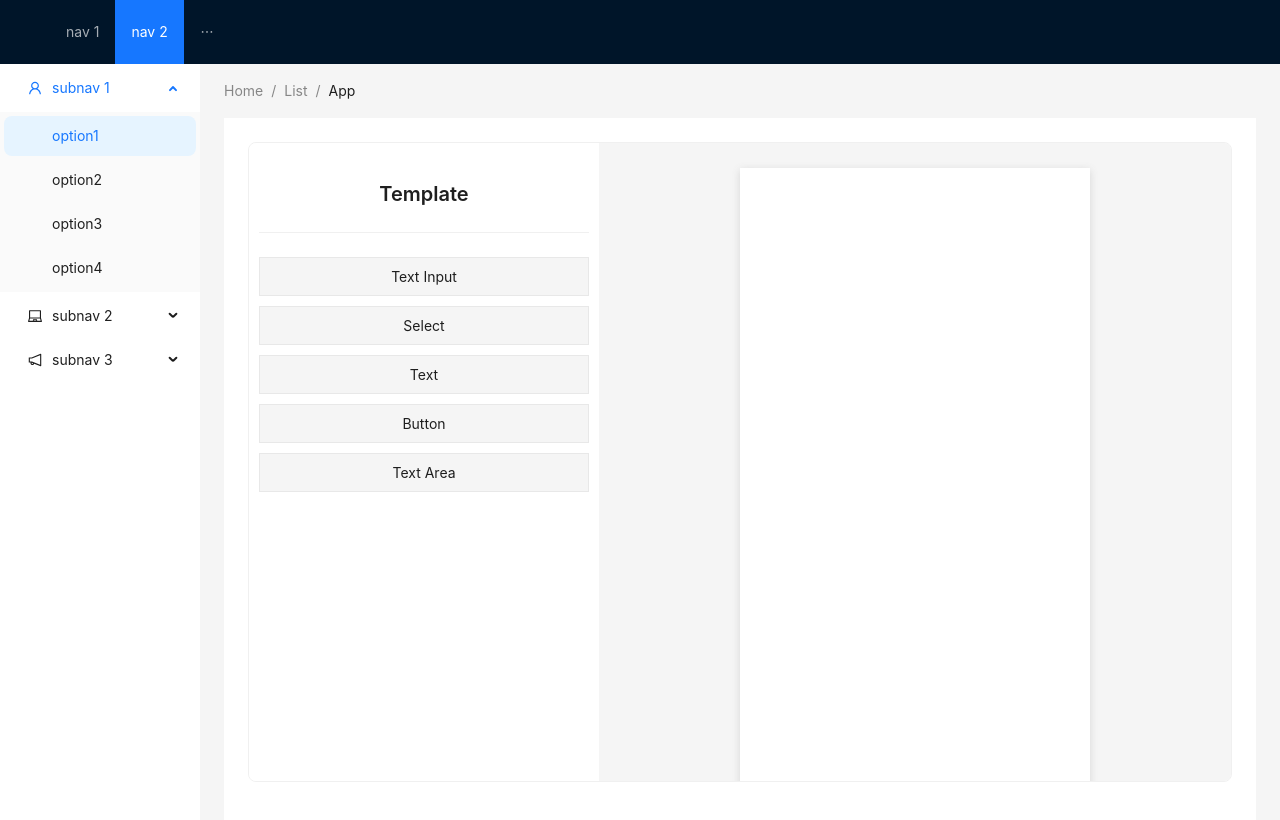
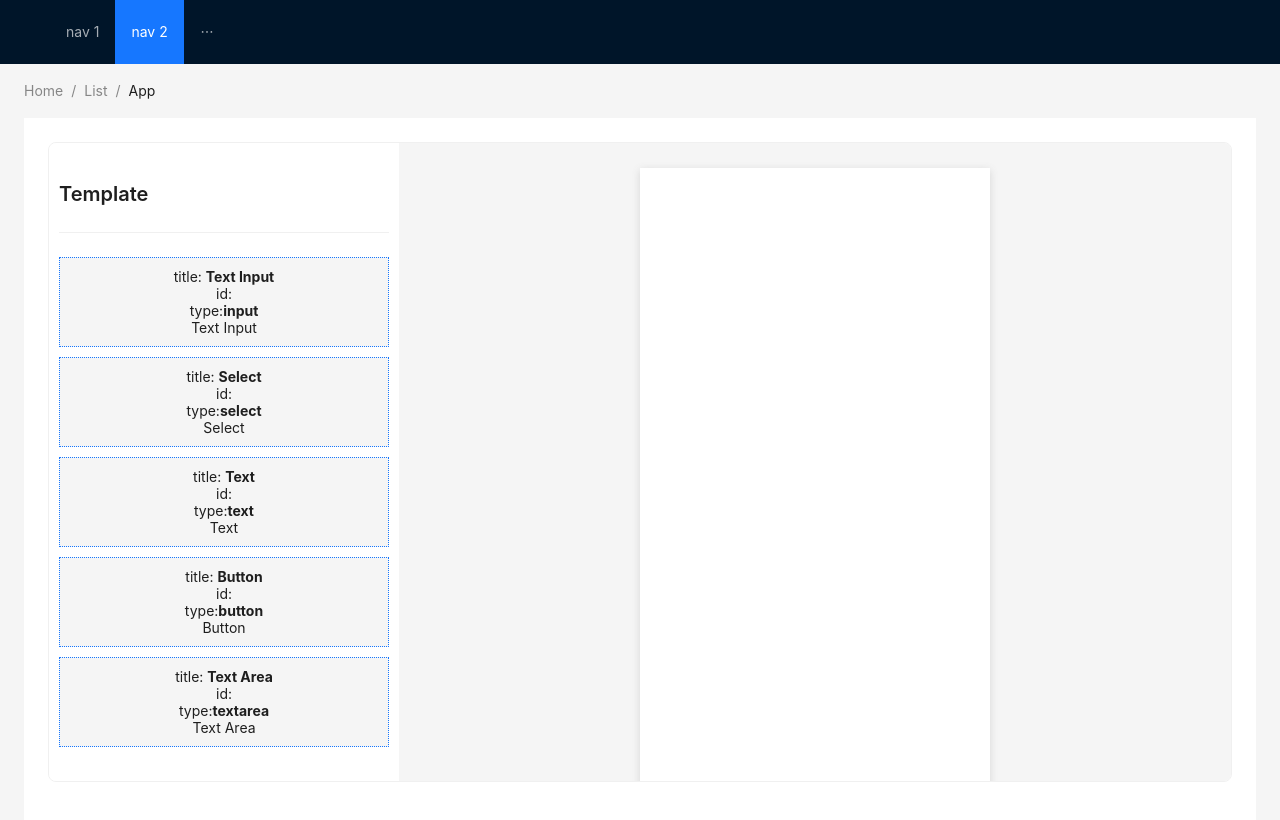
Before and after one commit to dony-omg/shop-decoration, a React (Vite) app: page / in a window 1280 px wide. Shown: the top 820 px of the page. Built offline with nearby package versions, Linux system fonts and the light colour scheme.

Commit message:
[add] dragable and droppable

```diff
--- a/package.json
+++ b/package.json
@@ -12,9 +12,11 @@
   "dependencies": {
     "@ant-design/icons": "^5.2.6",
     "@dnd-kit/core": "^6.0.8",
+    "@dnd-kit/modifiers": "^6.0.1",
     "@dnd-kit/sortable": "^7.0.2",
     "@dnd-kit/utilities": "^3.2.1",
     "antd": "^5.9.2",
+    "nanoid": "^5.0.1",
     "react": "^18.2.0",
     "react-dom": "^18.2.0",
     "use-immer": "^0.9.0"
--- a/src/components/LayoutApp/index.tsx
+++ b/src/components/LayoutApp/index.tsx
@@ -1,34 +1,15 @@
-import React from 'react';
-import { LaptopOutlined, NotificationOutlined, UserOutlined } from '@ant-design/icons';
 import type { MenuProps } from 'antd';
 import { Breadcrumb, Layout, Menu, theme } from 'antd';
+import React from 'react';
 
-const { Header, Content, Sider } = Layout;
+const { Header, Content } = Layout;
 
 const items1: MenuProps['items'] = ['1', '2', '3'].map((key) => ({
     key,
     label: `nav ${key}`,
 }));
 
-const items2: MenuProps['items'] = [UserOutlined, LaptopOutlined, NotificationOutlined].map(
-    (icon, index) => {
-        const key = String(index + 1);
 
-        return {
-            key: `sub${key}`,
-            icon: React.createElement(icon),
-            label: `subnav ${key}`,
-
-            children: new Array(4).fill(null).map((_, j) => {
-                const subKey = index * 4 + j + 1;
-                return {
-                    key: subKey,
-                    label: `option${subKey}`,
-                };
-            }),
-        };
-    },
-);
 interface PropsType {
     children?: React.ReactNode;
 }
@@ -45,15 +26,6 @@ const LayoutApp: React.FC = ({ children }: PropsType) => {
                 <Menu theme="dark" mode="horizontal" defaultSelectedKeys={['2']} items={items1} />
             </Header>
             <Layout>
-                <Sider width={200} style={{ background: colorBgContainer }}>
-                    <Menu
-                        mode="inline"
-                        defaultSelectedKeys={['1']}
-                        defaultOpenKeys={['sub1']}
-                        style={{ height: '100%', borderRight: 0 }}
-                        items={items2}
-                    />
-                </Sider>
                 <Layout style={{ padding: '0 24px 24px' }}>
                     <Breadcrumb style={{ margin: '16px 0' }}>
                         <Breadcrumb.Item>Home</Breadcrumb.Item>
--- a/src/core/components/Canvas.tsx
+++ b/src/core/components/Canvas.tsx
@@ -15,13 +15,40 @@ function getRenderer(type: string) {
     return renderers[type] || (() => <div>No renderer found for {type}</div>);
 }
 
+export function Field(props) {
+    const { field, overlay, ...rest } = props;
+    const { type } = field;
+
+    const Component = getRenderer(type);
+
+    let className = "canvas-field";
+    if (overlay) {
+        className += " overlay";
+    }
+
+    return (
+        <div className={className} style={{
+            border: '1px dotted #ff4d4f',
+            textAlign: 'left'
+        }}>
+            {/** //TODO: remove this div */}
+            <div>
+                title: <strong>{field.title}</strong> <br />
+                id:<strong>{field.id}</strong> <br />
+                type:<strong>{field.type}</strong>
+            </div>
+            <Component {...rest} />
+        </div>
+    );
+}
+
 interface SortableFieldProps {
     id: string;
     index: number;
     field: any;
 }
 
-const SortableField = ({ id, index, field, ...props }: SortableFieldProps) => {
+const SortableField = ({ id, index, field }: SortableFieldProps) => {
     const {
         attributes,
         listeners,
@@ -37,7 +64,6 @@ const SortableField = ({ id, index, field, ...props }: SortableFieldProps) => {
         }
     });
 
-    const Component = getRenderer(field.type);
 
     const style = {
         transform: CSS.Transform.toString(transform),
@@ -45,7 +71,7 @@ const SortableField = ({ id, index, field, ...props }: SortableFieldProps) => {
     };
     return (
         <div ref={setNodeRef} style={style} {...attributes} {...listeners}>
-            <Component {...props} />
+            <Field field={field} />
         </div>
     )
 }
--- a/src/core/components/edit-container.tsx
+++ b/src/core/components/Container.tsx
@@ -1,59 +1,63 @@
-import React, { useState, useRef } from 'react'
-import { theme } from 'antd';
 import {
-    closestCenter,
     DndContext,
+    DragEndEvent,
+    DragMoveEvent,
     DragOverlay,
+    DragStartEvent,
     KeyboardSensor,
     PointerSensor,
+    closestCenter,
     useSensor,
-    useSensors,
+    useSensors
 } from '@dnd-kit/core';
 import {
+    SortableContext,
     arrayMove,
-    SortableContext,
     sortableKeyboardCoordinates,
     verticalListSortingStrategy,
 } from '@dnd-kit/sortable';
+import { theme } from 'antd';
+import React, { useRef, useState } from 'react';
+
 import { useImmer } from "use-immer";
-// import Draggable from './Draggable';
-// import Droppable from './Droppable';
-import Sidebar from './Sidebar';
-import Canvas from './Canvas';
-import ItemElement from './ItemElement';
 
+import Canvas, { Field } from './Canvas';
+import Sidebar, { SidebarField } from './Sidebar';
 
-function getData(prop) {
+function getData(prop: any) {
     return prop?.data?.current ?? {};
 }
 
-function createSpacer({ id }: { id: string }) {
-    return {
-        id,
-        type: "spacer",
-        title: "spacer"
-    };
+type IdType = string | number;
+function createSpacer(arg: IdType) {
+    if (typeof arg === "number" || typeof arg === "string") {
+        return {
+            id: arg,
+            type: "spacer",
+            title: "spacer"
+        };
+    } else {
+        throw new Error("Invalid id type");
+    }
 }
 
-export default function EditContainer() {
+export default function Container() {
     const { token } = theme.useToken();
-
     // dnd-kit demo
     const [sidebarFieldsRegenKey, setSidebarFieldsRegenKey] = useState(
         Date.now()
     );
-    const [activeId, setActiveId] = useState(null);
-    const spacerInsertedRef = useRef(null);
-    const currentDragFieldRef = useRef(null);
+    const spacerInsertedRef = useRef<HTMLElement | string | boolean | null>(null);
+    const currentDragFieldRef = useRef<HTMLElement | string | boolean | null>(null);
     const [activeSidebarField, setActiveSidebarField] = useState<null | boolean>();
     const [activeField, setActiveField] = useState<null | boolean>(null);
+
     const [data, updateData] = useImmer({
         fields: []
     });
-    console.log('EditContainer', data)
-    // const fields = [];
+    const { fields } = data;
 
-    const { fields } = data;
+
 
     const cleanUp = () => {
         setActiveSidebarField(null);
@@ -72,7 +76,6 @@ export default function EditContainer() {
     const containerStyle: React.CSSProperties = {
         position: 'relative',
         height: '80vh',
-        // padding: 48,
         overflow: 'hidden',
         background: token.colorFillAlter,
         border: `1px solid ${token.colorBorderSecondary}`,
@@ -80,8 +83,8 @@ export default function EditContainer() {
         overflowY: 'auto',
     };
 
-    const handleDragStart = (e) => {
-        const { active } = e;
+    const handleDragStart = (event: DragStartEvent) => {
+        const { active } = event;
         const activeData = getData(active);
 
         // This is where the cloning starts.
@@ -110,13 +113,14 @@ export default function EditContainer() {
 
         setActiveField(field);
         currentDragFieldRef.current = field;
+
         updateData((draft) => {
-            draft.fields.splice(index, 1, createSpacer({ id: active.id }));
+            draft.fields.splice(index, 1, createSpacer(active.id));
         });
     };
 
-    const handleDragOver = (e) => {
-        const { active, over } = e;
+    const handleDragOver = (event: DragMoveEvent) => {
+        const { active, over } = event;
         const activeData = getData(active);
 
         // Once we detect that a sidebar field is being moved over the canvas
@@ -130,13 +134,11 @@ export default function EditContainer() {
             const overData = getData(over);
 
             if (!spacerInsertedRef.current) {
-                const spacer = createSpacer({
-                    id: active.id + "-spacer"
-                });
+                const spacer = createSpacer(active.id + "-spacer");
 
                 updateData((draft) => {
                     if (!draft.fields.length) {
-                        draft.fields.push(spacer);
+                        // draft.fields.push(spacer);
                     } else {
                         const nextIndex =
                             overData.index > -1 ? overData.index : draft.fields.length;
@@ -152,6 +154,7 @@ export default function EditContainer() {
                     draft.fields = draft.fields.filter((f) => f.type !== "spacer");
                 });
                 spacerInsertedRef.current = false;
+                // console.log('handleDragOver - 3', fields);
             } else {
                 // Since we're still technically dragging the sidebar draggable and not one of the sortable draggables
                 // we need to make sure we're updating the spacer position to reflect where our drop will occur.
@@ -170,12 +173,15 @@ export default function EditContainer() {
 
                     draft.fields = arrayMove(draft.fields, spacerIndex, overData.index);
                 });
+
+                // console.log('handleDragOver - 4', fields);
             }
         }
     };
 
-    const handleDragEnd = (e) => {
-        const { over } = e;
+    const handleDragEnd = (event: DragEndEvent) => {
+        const { over } = event;
+        // console.log('handleDragEnd - 1', event);
 
         // We dropped outside of the over so clean up so we can start fresh.
         if (!over) {
@@ -211,6 +217,9 @@ export default function EditContainer() {
         cleanUp();
     };
 
+    console.log('render', fields);
+
+
     return (
         <div style={containerStyle}>
             <DndContext
@@ -221,6 +230,9 @@ export default function EditContainer() {
                  * Set the draggable element's parent to the nearest <Droppable />
                  */
                 onDragStart={handleDragStart}
+                /**
+                 * while dragging:
+                 */
                 onDragOver={handleDragOver}
                 /**
                  * When drag ends:
@@ -228,6 +240,8 @@ export default function EditContainer() {
                  * Update the layout state
                  */
                 onDragEnd={handleDragEnd}
+                autoScroll
+            // modifiers={[restrictToVerticalAxis]}
             >
                 <div style={{
                     position: 'relative',
@@ -237,28 +251,21 @@ export default function EditContainer() {
                      * Components that use `useDraggable`
                      * Elements that can be dragged
                     */}
-                    <Sidebar />
-                    {/* {parent === null ? draggableMarkup : null} */}
-                    {/* {draggableMarkup} */}
-                    {/* {field.map((item, index) => (
-                            <ItemElement
-                                // key={item.id}
-                                id={item.id}
-                                label={item.title}
-                            // isActive={draggedItem?.id === item.id}
-                            />
-                        ))} */}
+                    <Sidebar fieldsRegKey={sidebarFieldsRegenKey} />
 
                     {/* Components that use `useDraggable`, `useDroppable` */}
                     <div style={{ marginLeft: 350, padding: '25px 0' }}>
                         <SortableContext
                             strategy={verticalListSortingStrategy}
-                            items={fields?.map((f) => f?.id)}
+                            items={fields?.map((fields: any) => fields?.id)}
                         >
                             <Canvas items={fields} />
                         </SortableContext>
                         <DragOverlay>
-                            {activeId ? <ItemElement id={activeId} /> : null}
+                            {activeSidebarField ? (
+                                <SidebarField overlay field={activeSidebarField} />
+                            ) : null}
+                            {activeField ? <Field overlay field={activeField} /> : null}
                         </DragOverlay>
                     </div>
                 </div>
--- a/src/core/components/ItemElement.tsx
+++ /dev/null
@@ -1,43 +0,0 @@
-import React from 'react'
-import { useSortable } from "@dnd-kit/sortable";
-import { CSS } from "@dnd-kit/utilities";
-
-interface Props {
-    key?: string;
-    id: string;
-    isActive?: boolean;
-    label?: string;
-}
-
-/**
- * @name ItemElement Component
- * @returns JXS.Element
- */
-export default function ItemElement({ id, isActive, label }: Props) {
-    const {
-        attributes,
-        listeners,
-        setNodeRef,
-        transform,
-        transition
-    } = useSortable({ id: id });
-
-    return (
-        <div
-            ref={setNodeRef}
-            className={"item" + (isActive ? " active" : "")}
-            style={{
-                padding: 10,
-                marginBottom: 10,
-                backgroundColor: '#f5f5f5',
-                border: '1px solid #e8e8e8',
-                transform: CSS.Translate.toString(transform),
-                transition
-            }}
-            {...attributes}
-            {...listeners}
-        >
-            {label}
-        </div>
-    )
-}
--- a/src/core/components/Sidebar.tsx
+++ b/src/core/components/Sidebar.tsx
@@ -1,10 +1,40 @@
-import React, { useId } from 'react'
+import React, { useId, useRef } from 'react'
 import { useDraggable } from "@dnd-kit/core";
+import { nanoid } from "nanoid";
 import { CSS } from "@dnd-kit/utilities";
 import { Divider, Typography } from 'antd'
 import { fields } from './Items'
 
 const { Title } = Typography;
+
+
+export function SidebarField(props) {
+    const { field, overlay } = props;
+    const { title } = field;
+
+    let className = "sidebar-field";
+    if (overlay) {
+        className += " overlay";
+    }
+
+    return (
+        <div className={className} style={{
+            padding: 10,
+            marginBottom: 10,
+            backgroundColor: '#f5f5f5',
+            border: '1px dotted #1677ff',
+            textAlign: 'center',
+        }}>
+            <div>
+                title: <strong>{field.title}</strong> <br />
+                id:<strong>{field.id}</strong> <br />
+                type:<strong>{field.type}</strong>
+            </div>
+
+            {title}
+        </div>
+    );
+}
 
 interface DraggableSidebarFieldProps {
     label?: string,
@@ -16,15 +46,16 @@ interface DraggableSidebarFieldProps {
 */
 const DraggableSidebarField = ({ label, field }: DraggableSidebarFieldProps) => {
 
-    const id = useId()
+    const id = useRef(nanoid())
 
     const { attributes, listeners, setNodeRef, transform } = useDraggable({
-        id: id,
+        id: id.current,
         data: {
             field,
             fromSidebar: true
         }
     });
+
 
     return (
         <div
@@ -32,47 +63,45 @@ const DraggableSidebarField = ({ label, field }: DraggableSidebarFieldProps) =>
             {...listeners}
             {...attributes}
             style={{
-                padding: 10,
-                marginBottom: 10,
-                backgroundColor: '#f5f5f5',
-                border: '1px solid #e8e8e8',
+                // padding: 10,
+                // marginBottom: 10,
+                // backgroundColor: '#f5f5f5',
+                // border: '1px solid #e8e8e8',
                 transform: CSS.Translate.toString(transform),
             }}
         >
-            <div>{label}</div>
+            <SidebarField label={label} field={field} />
         </div>
     )
 }
 
-// interface SidebarProps {
-// }
+interface SidebarProps {
+    fieldsRegKey?: number
+}
 /**
  * @name Sidebar Component
  * @returns JXS.Element
  */
-export default function Sidebar() {
+export default function Sidebar({ fieldsRegKey }: SidebarProps) {
 
     const containerStyle: React.CSSProperties = {
         width: 350,
         backgroundColor: '#ffffff',
         position: 'absolute',
-        textAlign: 'center',
         padding: 10,
         top: 0,
         left: 0,
         bottom: 0
     }
     return (
-        <div id="element-list" style={containerStyle}>
+        <div key={fieldsRegKey} id="element-list" style={containerStyle}>
             <Title level={4}>Template</Title>
             <Divider />
             {fields.map((item) => (
                 <DraggableSidebarField
                     field={item}
                     key={item.type}
-                    // id={item.id}
                     label={item.title}
-                // isActive={draggedItem?.id === item.id}
                 />
             ))}
         </div>
--- a/src/core/page/editor.tsx
+++ b/src/core/page/editor.tsx
@@ -1,5 +1,4 @@
-import React from 'react'
-import EditContainer from '../components/edit-container'
+import EditContainer from '../components/Container'
 
 export default function EditorPage() {
     return (
```
Also changed, not shown: src/core/components/Draggable.tsx (deleted, +0 -22 lines), src/core/components/Droppable.tsx (deleted, +0 -21 lines), 1 other file (tests, documents, lock files or other folders).
